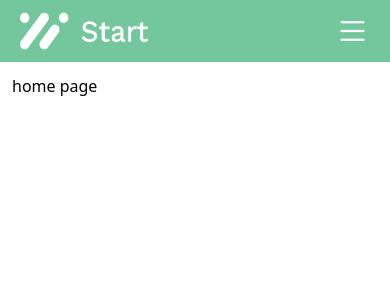
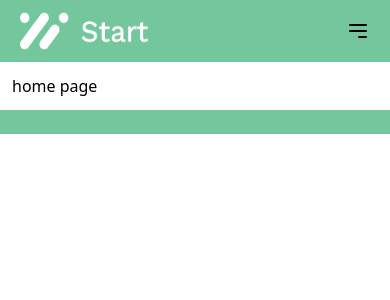
Before and after one commit to AliFarmaniDev/startup-website, a Vue app: page / in a window 390 px wide. Shown: the top 300 px of the page. Built offline with nearby package versions, Linux system fonts and the light colour scheme.

Commit message:
create a drop down menu and header

```diff
--- a/src/App.vue
+++ b/src/App.vue
@@ -1,10 +1,12 @@
 <script setup>
 import { RouterView } from 'vue-router'
 // import components
-import Header from './components/Header.vue';
+import Header from './components/Header.vue'
+import Footer from './components/Footer.vue'
 </script>
 
 <template>
-    <Header />
+  <Header />
   <RouterView />
+  <Footer />
 </template>
--- a/src/components/Footer.vue
+++ b/src/components/Footer.vue
@@ -0,0 +1,18 @@
+<script setup>
+import Container from '@/layout/Container.vue'
+</script>
+
+<template>
+  <footer class="w-full bg-[#74C69D]">
+    <Container
+      class="py-3 sm:py-4 md:py-5 flex items-center flex-wrap justify-center sm:justify-between"
+    >
+      <div class="flex items-center gap-4 sm:gap-5">
+        <!--social section-->
+      </div>
+      <div class="flex items-center">
+        <p class=""></p>
+      </div>
+    </Container>
+  </footer>
+</template>
--- a/src/components/Header.vue
+++ b/src/components/Header.vue
@@ -1,23 +1,69 @@
 <script setup>
-import { RouterLink } from 'vue-router';
-//impoting components
-import Container from '@/layout/Container.vue';
-import Navigation from './Navigation.vue';
+import { ref } from 'vue'
+import { RouterLink } from 'vue-router'
+// importing components
+import Container from '@/layout/Container.vue'
+import Navigation from './Navigation.vue'
+
+// reactive property to manage dropdown state
+const isDropdownOpen = ref(false)
+
+const toggleDropdown = () => {
+  isDropdownOpen.value = !isDropdownOpen.value
+}
 </script>
 
 <template>
   <header class="w-full bg-[#74C69D]">
     <Container class="py-3 sm:py-4 md:py-5 flex justify-between items-center">
       <div class="flex items-center">
-                <!--this is logo section-->
+        <!-- this is logo section -->
         <RouterLink to="/">
-                    <img src="../assets/images/Frame 4.png" alt="site logo" class="w-[129px] h-[38px] sm:w-[187px] sm:h-[50px]">
+          <img
+            src="../assets/images/Frame 4.png"
+            alt="site logo"
+            class="w-[129px] h-[38px] sm:w-[187px] sm:h-[50px]"
+          />
         </RouterLink>
       </div>
       <div class="flex items-center">
-                <!--menu section-->
-                <Navigation/>
+        <!-- menu section -->
+        <Navigation class="hidden md:block" />
+        <!-- mobile menu button -->
+        <button @click="toggleDropdown" class="md:hidden">
+          <svg
+            xmlns="http://www.w3.org/2000/svg"
+            class="h-6 w-6"
+            fill="none"
+            viewBox="0 0 24 24"
+            stroke="currentColor"
+          >
+            <path
+              stroke-linecap="round"
+              stroke-linejoin="round"
+              stroke-width="2"
+              d="M4 6h16M4 12h16m-7 6h7"
+            />
+          </svg>
+        </button>
       </div>
     </Container>
+    <!-- mobile dropdown menu -->
+    <div v-if="isDropdownOpen" class="md:hidden bg-[#74C69D]">
+      <ul class="flex flex-col space-y-2 p-4">
+        <li>
+          <RouterLink to="/" @click="toggleDropdown">Home</RouterLink>
+        </li>
+        <li>
+          <RouterLink to="/about" @click="toggleDropdown">About</RouterLink>
+        </li>
+        <li>
+          <RouterLink to="/services" @click="toggleDropdown">Services</RouterLink>
+        </li>
+        <li>
+          <RouterLink to="/contact" @click="toggleDropdown">Contact</RouterLink>
+        </li>
+      </ul>
+    </div>
   </header>
 </template>
--- a/src/components/Navigation.vue
+++ b/src/components/Navigation.vue
@@ -1,13 +1,9 @@
 <script setup>
-import { RouterLink } from 'vue-router';
-import { ref,computed } from 'vue';
+import { RouterLink } from 'vue-router'
+import { ref, computed } from 'vue'
 </script>
 
 <template>
-    <div class="flex sm:hidden">
-        <!--mobile menu-->
-        <img src="../assets/icons/mobile.png" alt="">
-    </div>
   <div class="hidden sm:flex items-center">
     <nav class="flex gap-4 items-cente text-[#FFFFFF] font-thin">
       <RouterLink to="/">Home</RouterLink>
```
Lines whose indentation alone changed are shown as unchanged.
